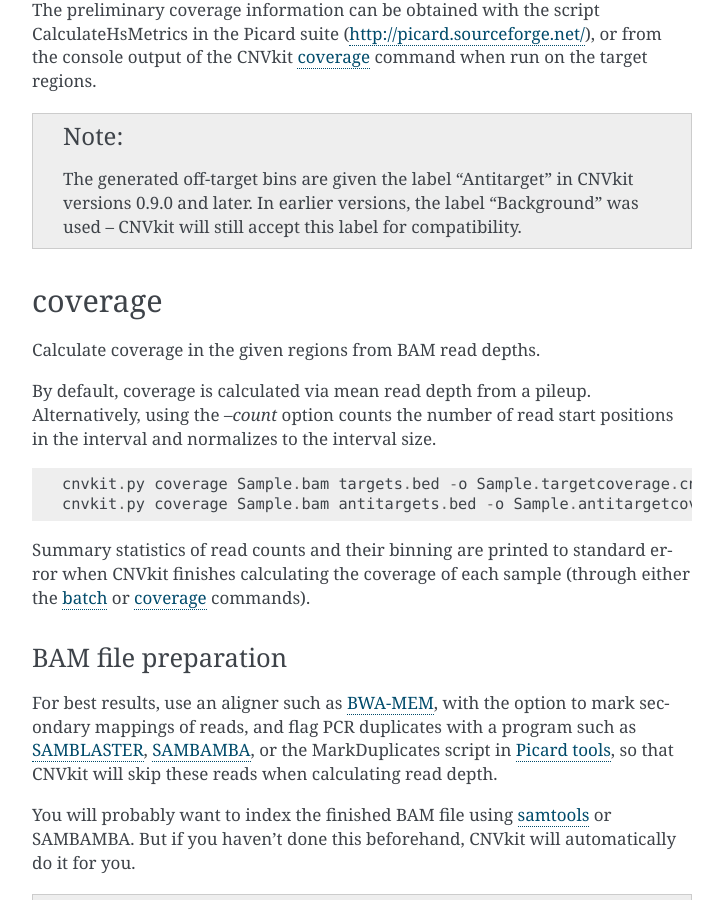
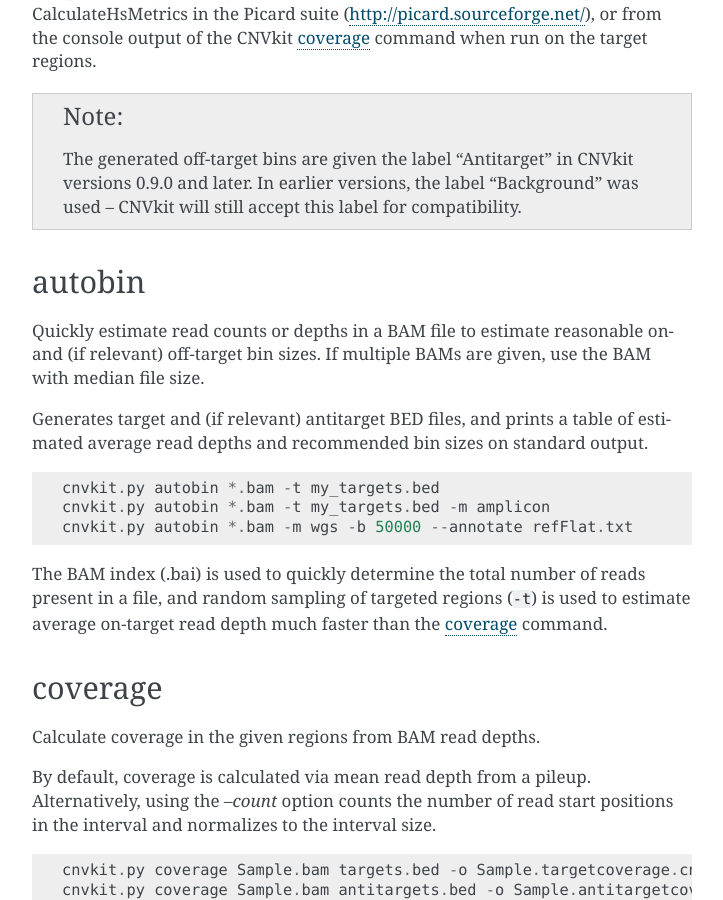
Before and after one commit to etal/cnvkit, a Sphinx documentation site: the page built from doc/pipeline.rst, in a window 1280 px wide and 900 px high, scrolled down 5010 px. Shown: the whole window, without its empty margins (388-1111 px from the left). Built offline with Sphinx 7.4.7, drawn with Linux system fonts in a browser that asks for light colours; the version number could not be read and is left out; some of the changed text lies outside the part shown.

Commit message:
doc: Explain the 'autobin' command; show it in 'batch' deconstruction

```diff
--- a/doc/pipeline.rst
+++ b/doc/pipeline.rst
@@ -51,13 +51,12 @@ complete sooner.
 
 The pipeline executed by the ``batch`` command is equivalent to::
 
-    cnvkit.py target baits.bed --split [--annotate refFlat.txt --short-names] -o my_targets.bed
     cnvkit.py access baits.bed --fasta hg19.fa -o access.hg19.bed
-    cnvkit.py antitarget my_targets.bed --access access.hg19.bed -o my_antitargets.bed
+    cnvkit.py autobin *.bam -t baits.bed -g access.hg19.bed [--annotate refFlat.txt --short-names]
 
     # For each sample...
-    cnvkit.py coverage Sample.bam my_targets.bed -o Sample.targetcoverage.cnn
-    cnvkit.py coverage Sample.bam my_antitargets.bed -o Sample.antitargetcoverage.cnn
+    cnvkit.py coverage Sample.bam baits.target.bed -o Sample.targetcoverage.cnn
+    cnvkit.py coverage Sample.bam baits.antitarget.bed -o Sample.antitargetcoverage.cnn
 
     # With all normal samples...
     cnvkit.py reference *Normal.{,anti}targetcoverage.cnn --fasta hg19.fa [--male-reference] -o my_reference.cnn
@@ -231,6 +230,30 @@ regions.
     The generated off-target bins are given the label "Antitarget" in CNVkit
     versions 0.9.0 and later. In earlier versions, the label "Background" was
     used -- CNVkit will still accept this label for compatibility.
+
+
+.. _autobin:
+
+autobin
+-------
+
+Quickly estimate read counts or depths in a BAM file to estimate reasonable on-
+and (if relevant) off-target bin sizes. If multiple BAMs are given, use the BAM
+with median file size.
+
+Generates target and (if relevant) antitarget BED files, and prints a table of
+estimated average read depths and recommended bin sizes on standard output.
+
+::
+
+    cnvkit.py autobin *.bam -t my_targets.bed
+    cnvkit.py autobin *.bam -t my_targets.bed -m amplicon
+    cnvkit.py autobin *.bam -m wgs -b 50000 --annotate refFlat.txt
+
+The BAM index (.bai) is used to quickly determine the total number of reads
+present in a file, and random sampling of targeted regions (``-t``) is used to
+estimate average on-target read depth much faster than the :ref:`coverage`
+command.
 
 
 .. _coverage:
```
